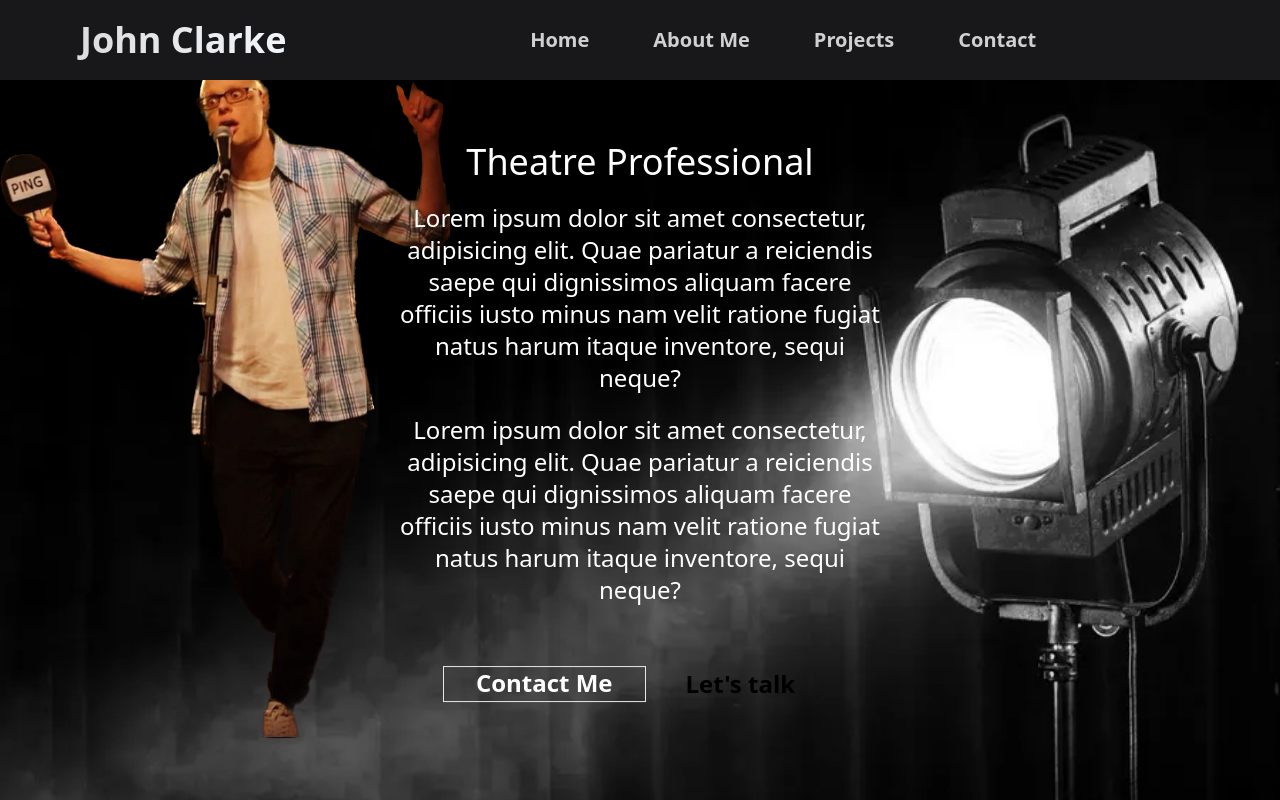
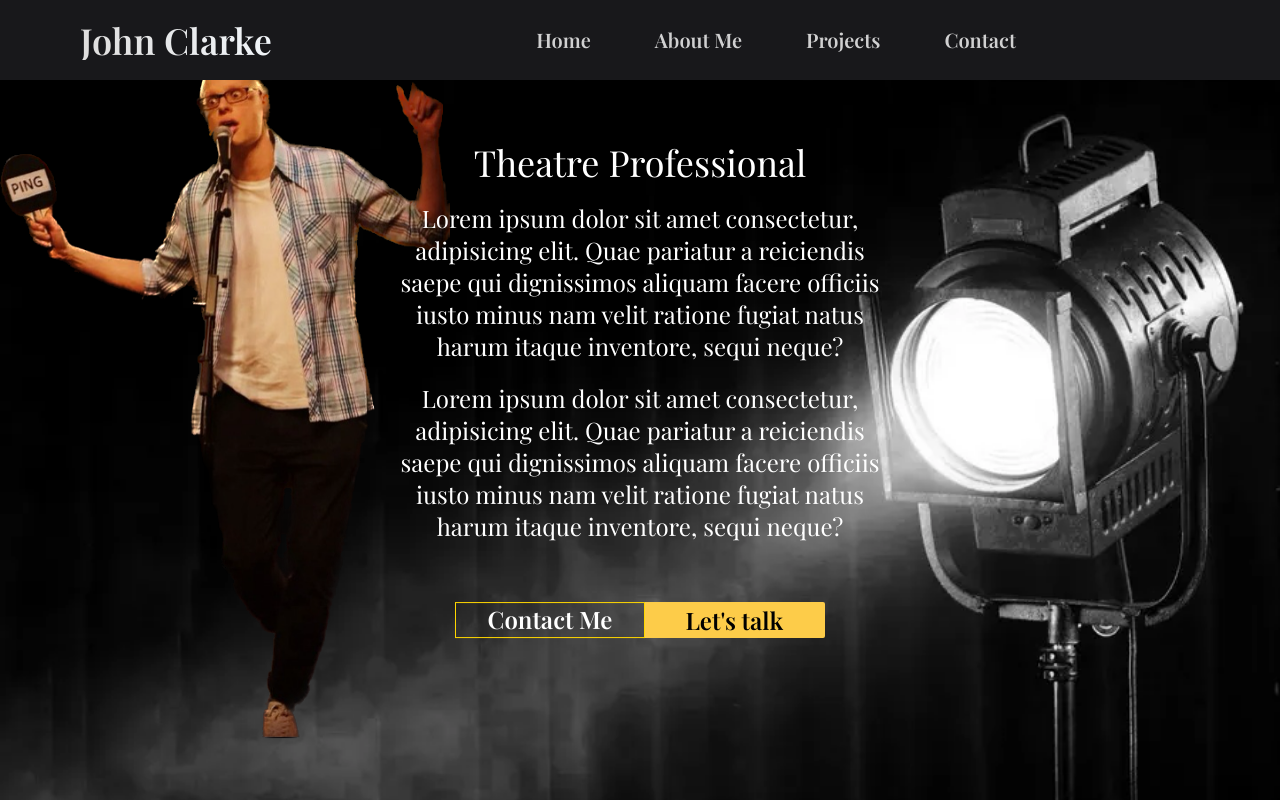
Before and after one commit to yan-fung/react-portfolio-JC, a React (Vite) app: page / in a window 1280 px wide. Built offline with nearby package versions, Linux system fonts and the light colour scheme.

Commit message:
Refactored config to include updated colours, font family and screens sizes

```diff
--- a/tailwind.config.js
+++ b/tailwind.config.js
@@ -2,7 +2,33 @@
 export default {
   content: ["./index.html", "./src/**/*.{js,ts,jsx,tsx}",],
   theme: {
-    extend: {},
+    extend: {
+      colors: {
+        blue: "#2CBCE9",
+        red: "DC4492",
+        yellow: "#FDCC49",
+        grey: "EDEDED",
+        green: "#AFF91C",
+        "deep-blue": "#010026",
+        "dark-grey": "#757575",
+        "opaque-black": "rgba(0,0,0,0.35)",
+        brown: "#3e2723",
+        "dark-pink": "rgb(189, 171, 175)",
+        "darker-pink": "rgb(207, 192, 195)",
+      },
+      borderColor: {
+        yellow: '#FFD700',
+      },
+      fontFamily: {
+        playfair: ["Playfair Display", "serif"],
+        opensans: ["Open Sans", "sans-serif"],
+      },
+      screens: {
+        xs: "480px",
+        sm: "768px",
+        md: "1060px",
+      },
+    },
   },
   plugins: [],
 }
```
